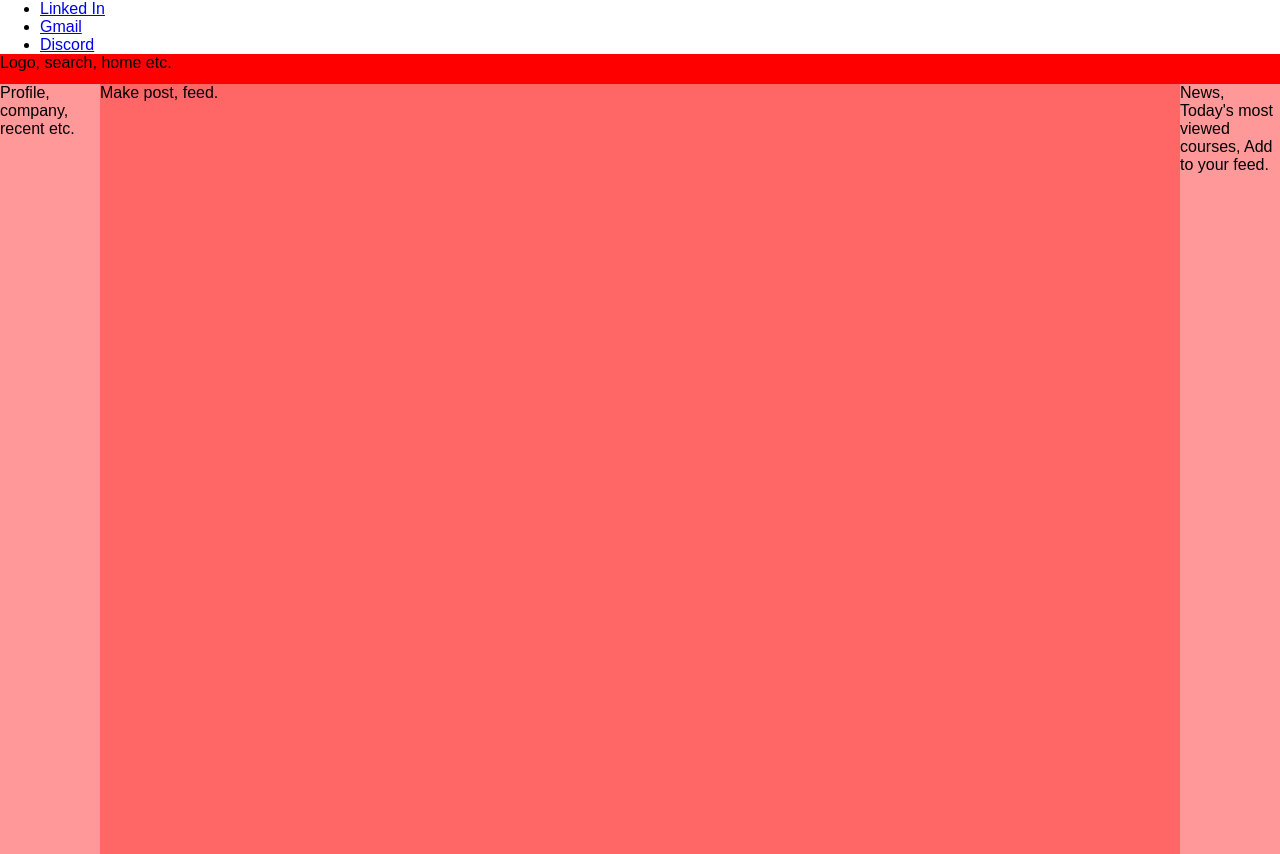
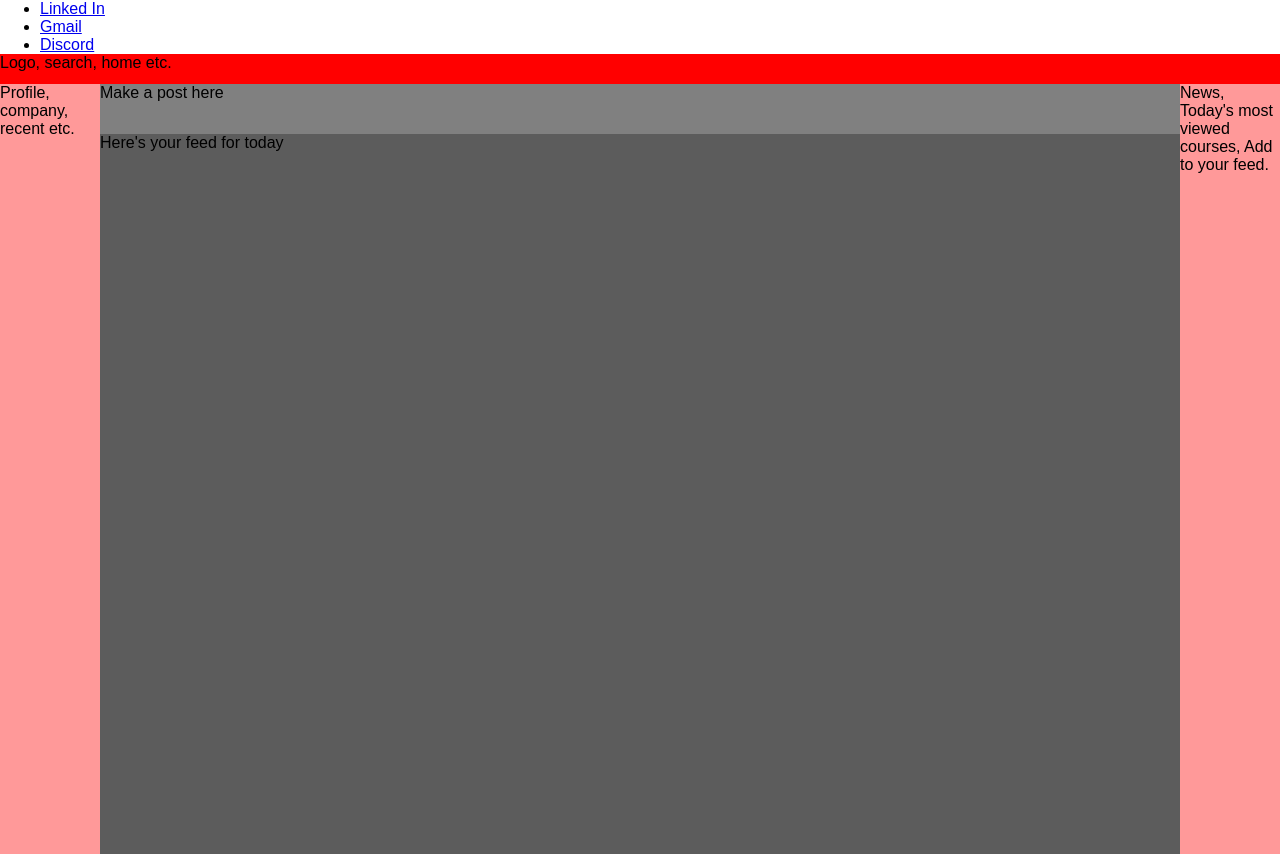
Before and after one commit to MillieVidot/boolean-uk-html-popular-page-layouts, a website: page linkedin/index.html in a window 1280 px wide. Drawn offline with Linux system fonts and the light colour scheme.

Commit message:
added some grids within grids

```diff
--- a/linkedin/index.html
+++ b/linkedin/index.html
@@ -17,7 +17,10 @@
     <div class="container">
       <div class="header">Logo, search, home etc.</div>
       <div class="left-nav">Profile, company, recent etc.</div>
-      <div class="main">Make post, feed.</div>
+      <div class="main">
+        <div class="make-post">Make a post here</div>
+        <div class="feed">Here's your feed for today</div>
+      </div>
       <div class="right-nav">
         News, Today's most viewed courses, Add to your feed.
       </div>
--- a/linkedin/style_linkedin.css
+++ b/linkedin/style_linkedin.css
@@ -45,3 +45,21 @@
     display: none;
   }
 }
+
+.main {
+  display: grid;
+  grid-template:
+    "make-post" 50px
+    "feed" 1fr /
+    1fr;
+}
+
+.make-post {
+  grid-area: make-post;
+  background-color: grey;
+}
+
+.feed {
+  grid-area: feed;
+  background-color: rgb(92, 92, 92);
+}
```
